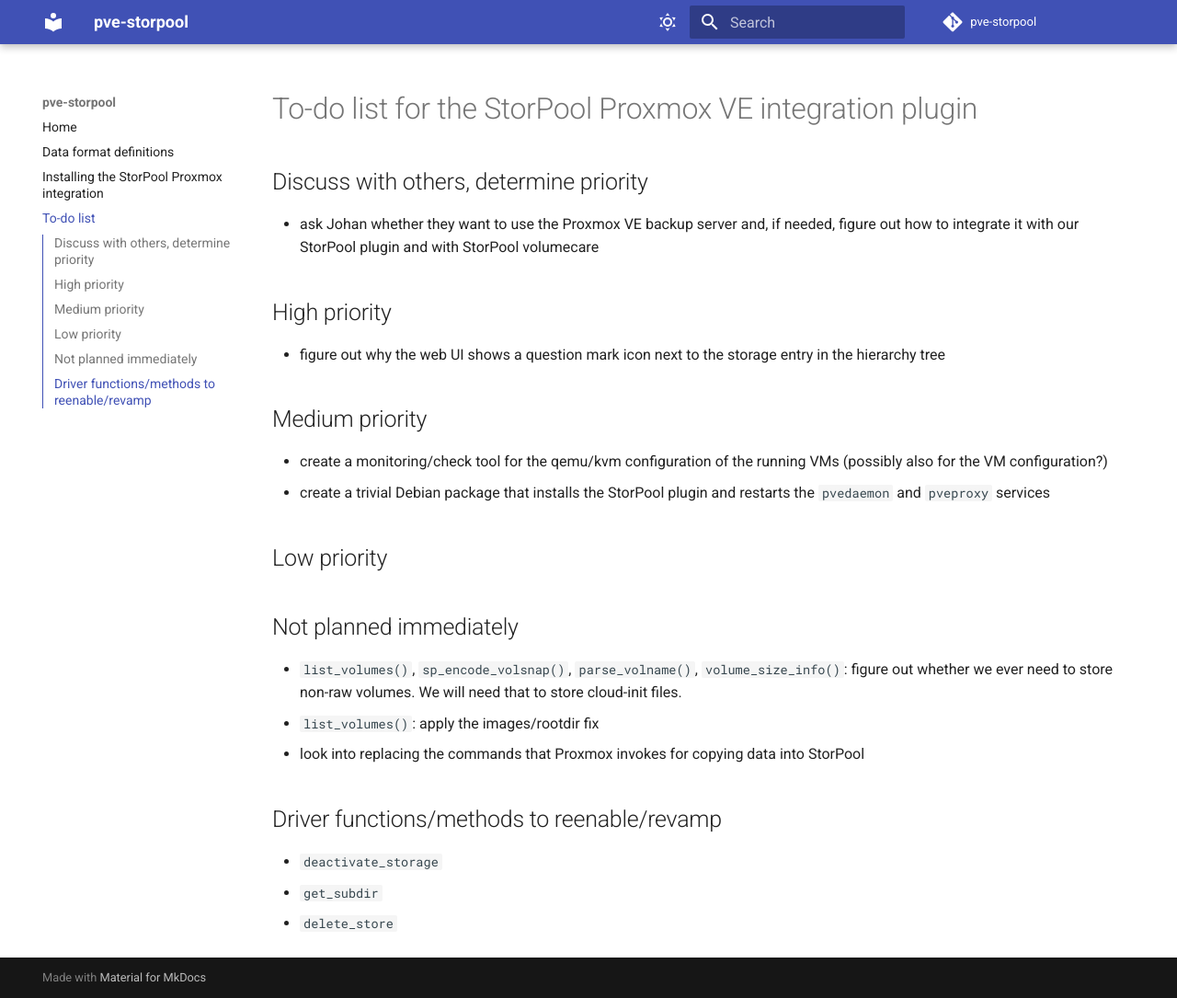
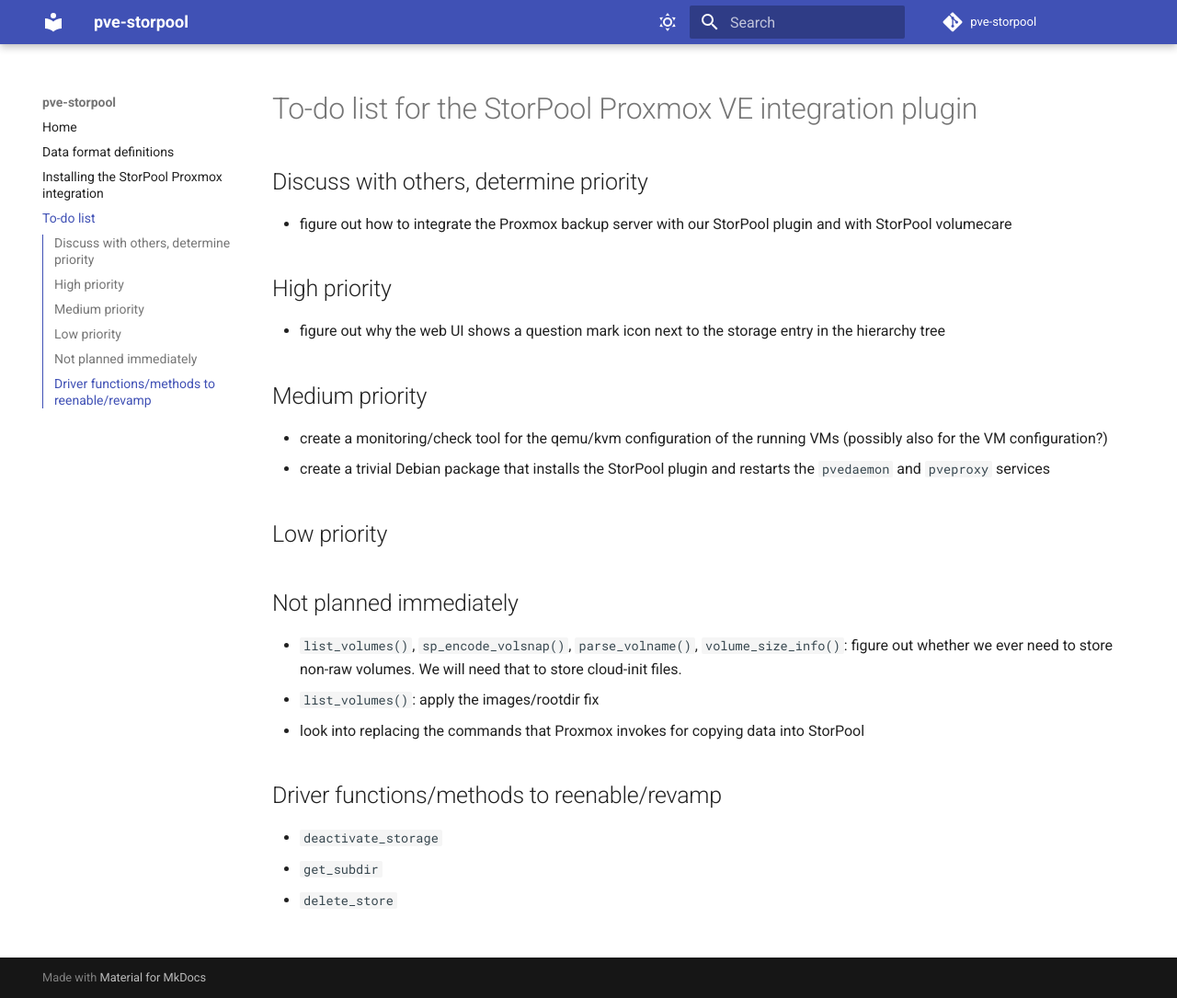
Before and after one commit to storpool/pve-storpool, an MkDocs documentation site: the page built from docs/todo.md, in a window 1280 px wide and 1085 px high. Shown: the whole window at 92% size. Built offline with MkDocs 1.6.1 and Material for MkDocs 9.7.7, drawn with Linux system fonts in a browser that asks for light colours; comment, search, counter and statistics services are not loaded.

Commit message:
to-do: we know the customers want to use the Proxmox backup server

```diff
--- a/docs/todo.md
+++ b/docs/todo.md
@@ -7,8 +7,8 @@
 
 ## Discuss with others, determine priority
 
-- ask Johan whether they want to use the Proxmox VE backup server and, if needed, figure out
-  how to integrate it with our StorPool plugin and with StorPool volumecare
+- figure out how to integrate the Proxmox backup server with our StorPool plugin and
+  with StorPool volumecare
 
 ## High priority
 
```
